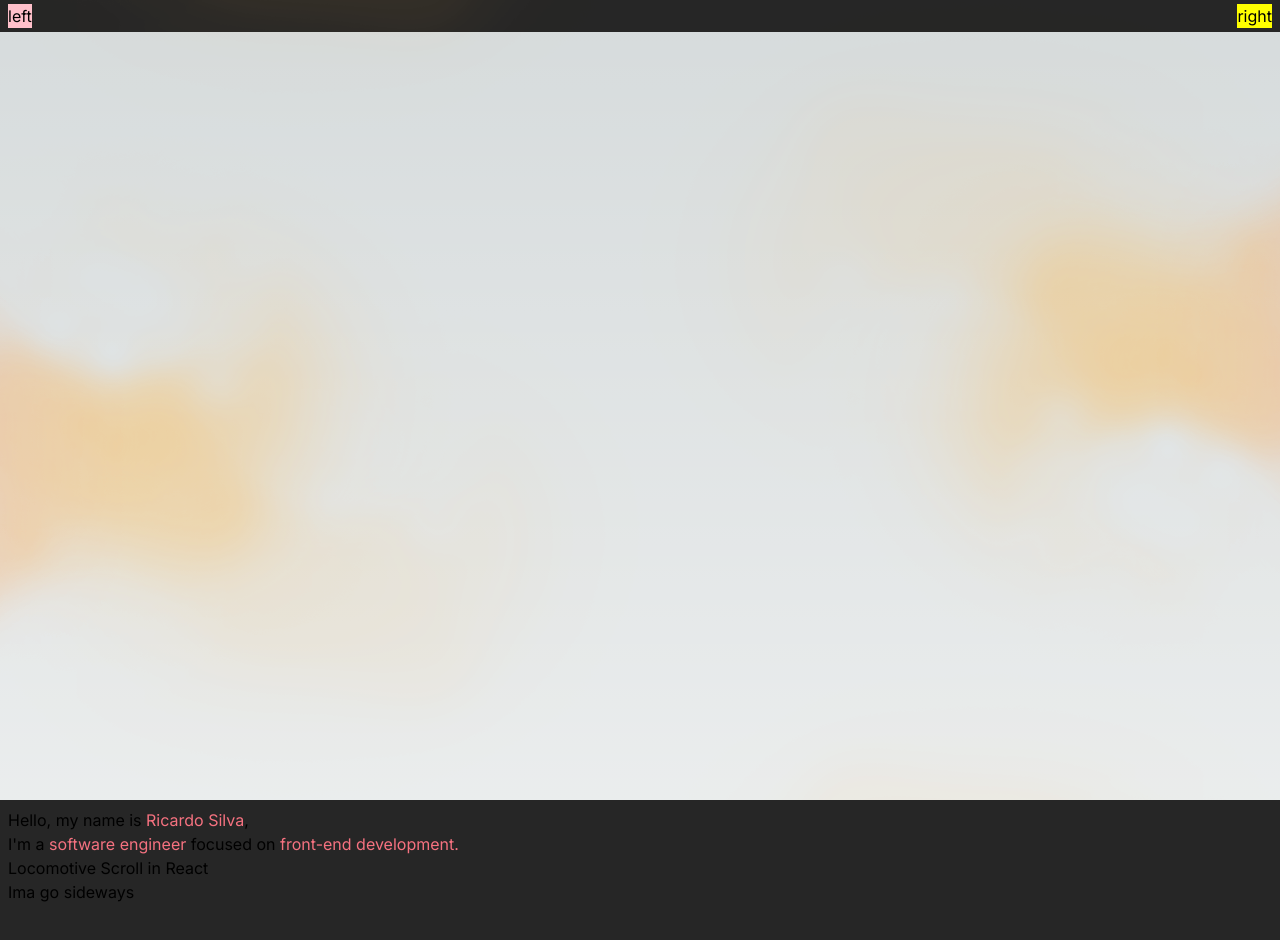
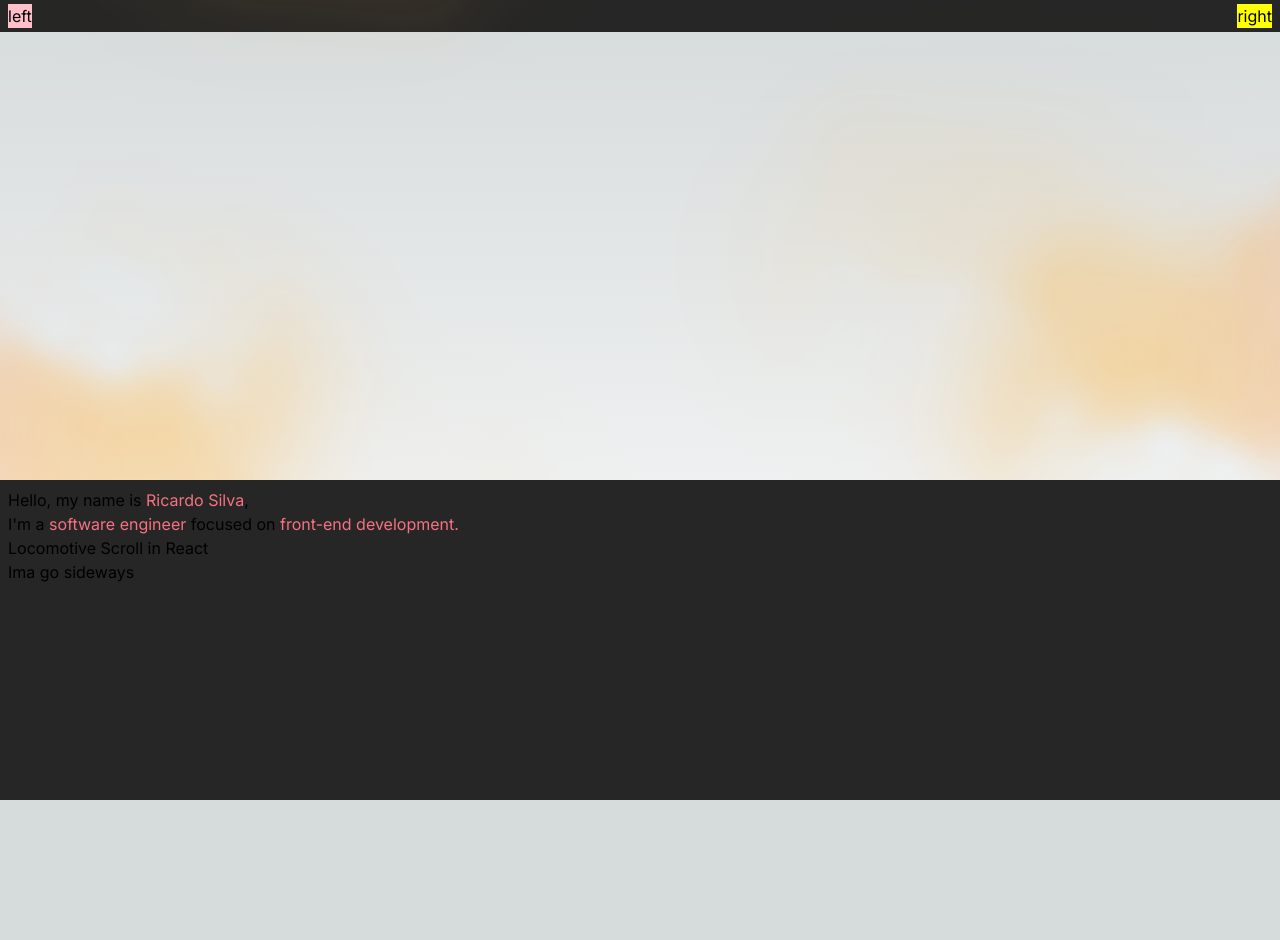
Before and after one commit to Ricardo-Silva91/cv-www, a Next.js app: page / in a window 1280 px wide. Shown: the top 940 px of the page. After the commit the page ends 800 px from the top, so only its background shows below. Built offline with nearby package versions, Linux system fonts and the light colour scheme.

Commit message:
fix: written text

```diff
--- a/src/app/components/hero/hero.module.scss
+++ b/src/app/components/hero/hero.module.scss
@@ -1,7 +1,6 @@
 .hero {
     width: 100%;
     height: calc($space-1x * 40);
-    height: 100vh;
     padding: $space-1x;
     background-color: $color-primary;
 }
--- a/src/app/components/written-text/WrittenText.tsx
+++ b/src/app/components/written-text/WrittenText.tsx
@@ -80,7 +80,7 @@ export default function WrittenText({ lines }: WrittenTextProps) {
         break;
 
       case 'deleting':
-        if (numberOfChars > indexForError) {
+        if (numberOfChars > indexForError - 1) {
           setNumberOfChars(numberOfChars - 1);
         } else {
           setWriteState('right');
--- a/src/app/globals.scss
+++ b/src/app/globals.scss
@@ -28,10 +28,6 @@ body {
 
 .highlight {
   color: $color-light;
-}
-
-.page {
-  height: 200vh;
 }
 
 /* Locomotive scroll start */
```
